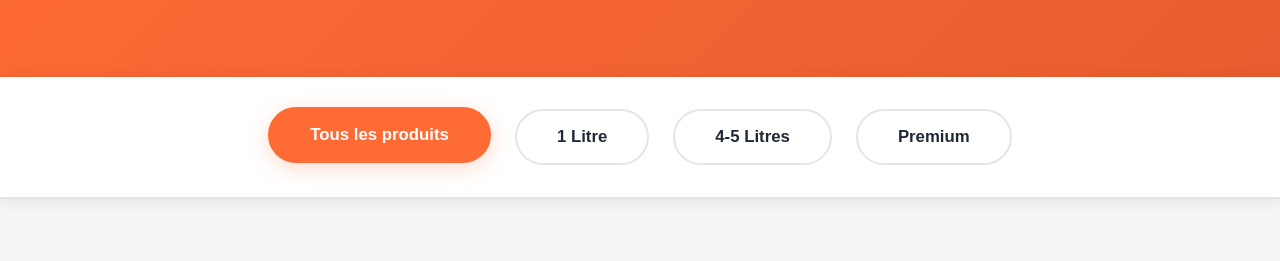
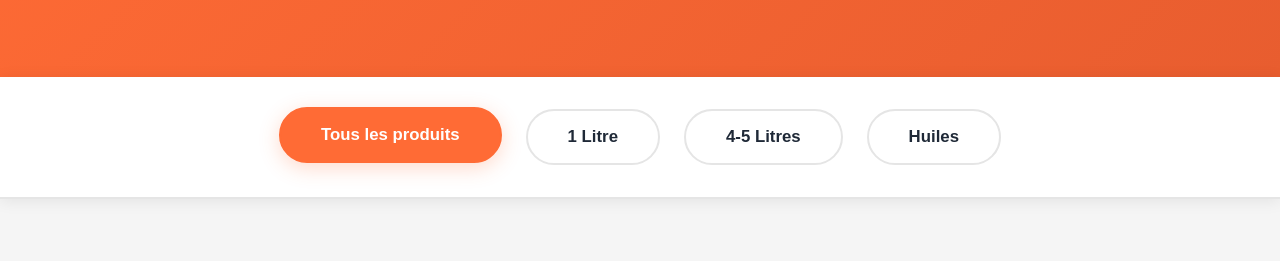
Before and after one commit to Thib229/akel, a plain HTML site: page produits.html in a window 1280 px wide. Shown: the part 308-569 px from the top of the page. Drawn offline with Linux system fonts and the light colour scheme.

Commit message:
correction

```diff
--- a/produits.html
+++ b/produits.html
@@ -40,7 +40,7 @@
                 <button class="filter-btn active" onclick="filterProducts('all')">Tous les produits</button>
                 <button class="filter-btn" onclick="filterProducts('1L')">1 Litre</button>
                 <button class="filter-btn" onclick="filterProducts('4L-5L')">4-5 Litres</button>
-                <button class="filter-btn" onclick="filterProducts('premium')">Premium</button>
+                <button class="filter-btn" onclick="filterProducts('premium')">Huiles</button>
             </div>
         </div>
     </section>
```
Also changed, not shown: images/imageshero-bg.jpg (added).
